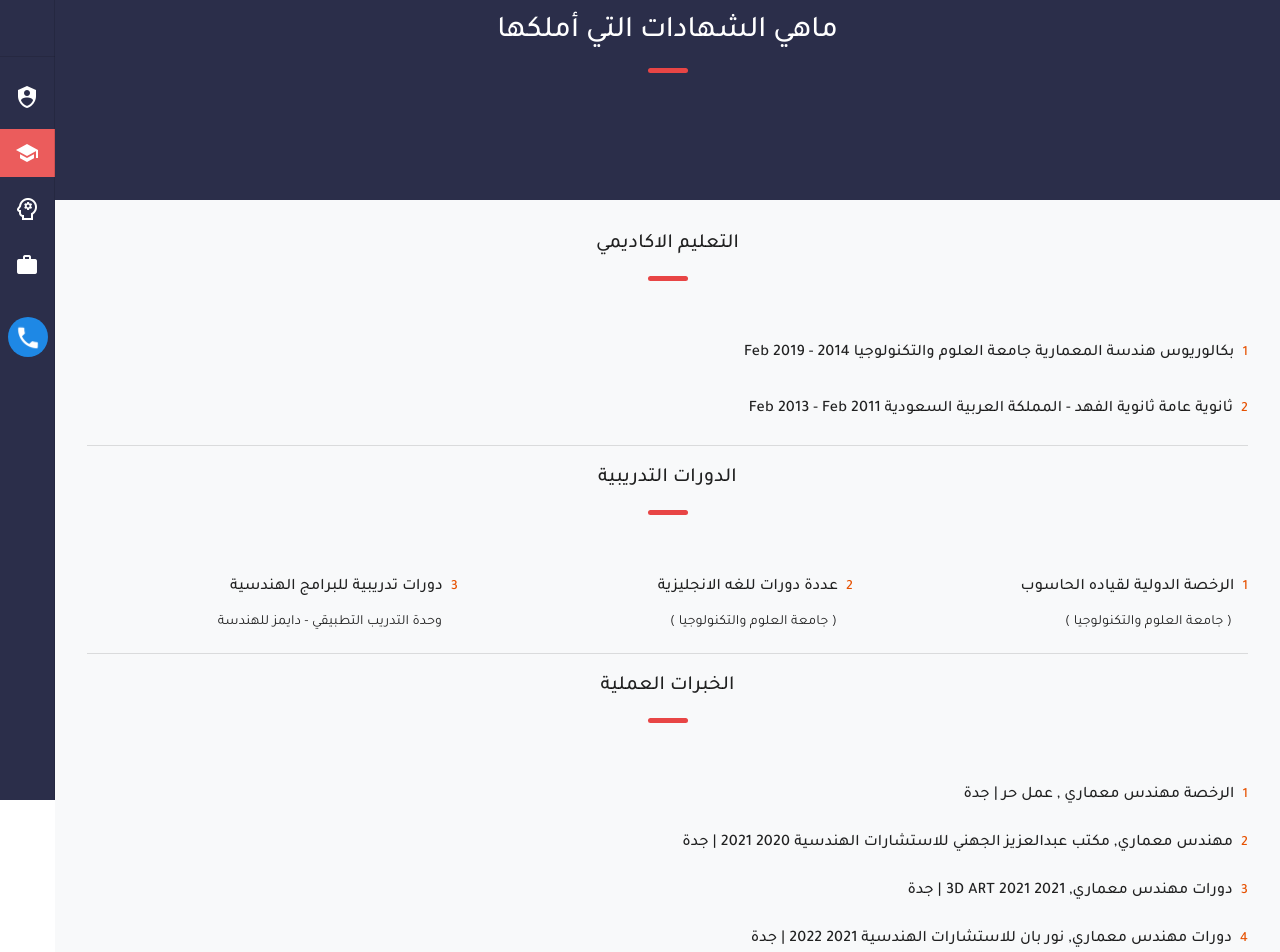
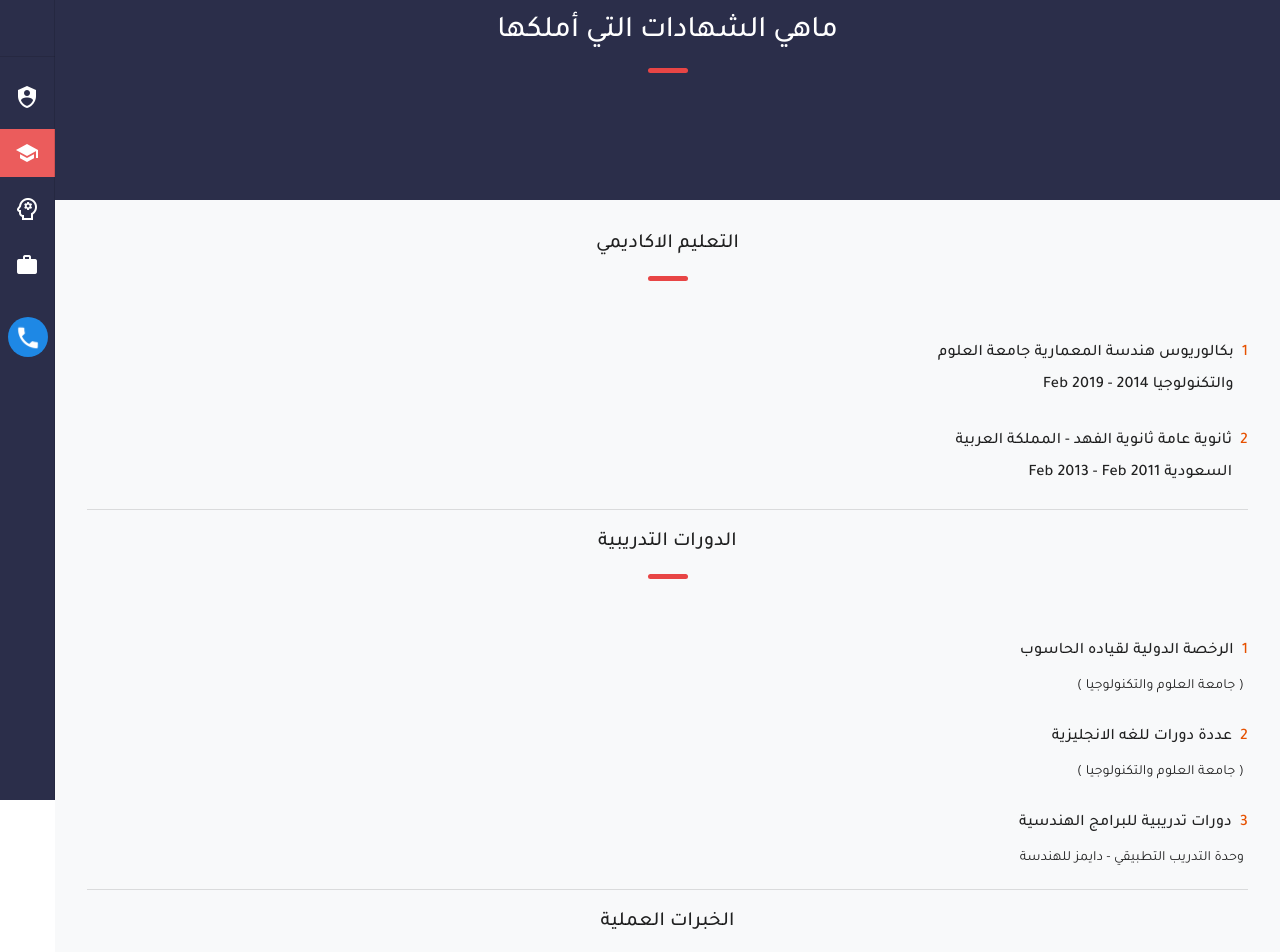
Before and after one commit to MumtazMohammed/Emad, a Vue app: page /Experienceandeducation in a window 1280 px wide. Shown: the top 952 px of the page. Built offline with nearby package versions, Linux system fonts and the light colour scheme.

Commit message:
first commit

```diff
--- a/src/views/Experienceandeducation.vue
+++ b/src/views/Experienceandeducation.vue
@@ -28,16 +28,17 @@
       </v-row>
       <v-row class="mb-2">
         <v-col class="py-1" cols="12">
-          <v-card-title class="title pa-0 py-2">
-            <span class="ml-2 span orange--text text--darken-4">1</span
-            >بكالوريوس هندسة المعمارية جامعة العلوم والتكنولوجيا 2014 - Feb 2019
+          <v-card-title class="title pa-0 py-2 align-start">
+            <span class="ml-2 span orange--text text--darken-4">1</span>
+            بكالوريوس هندسة المعمارية جامعة العلوم <br />
+            والتكنولوجيا 2014 - Feb 2019
           </v-card-title>
         </v-col>
         <v-col class="py-1" cols="12">
-          <v-card-title class="title pa-0 py-2">
+          <v-card-title class="title pa-0 py-2 align-start">
             <span class="ml-2 span orange--text text--darken-4">2</span>
-            ثانوية عامة ثانوية الفهد - المملكة العربية السعودية Feb 2013 - Feb
-            2011
+            ثانوية عامة ثانوية الفهد - المملكة العربية <br />السعودية Feb 2013 -
+            Feb 2011
           </v-card-title>
         </v-col>
       </v-row>
@@ -51,26 +52,30 @@
         </v-col>
       </v-row>
       <v-row class="mb-2">
-        <v-col class="py-1" cols="12" md="4" sm="6">
+        <v-col class="py-1" cols="12" >
           <v-card-title class="title pa-0 py-2">
             <span class="ml-2 span orange--text text--darken-4">1</span> الرخصة
             الدولية لقياده الحاسوب
           </v-card-title>
-          <v-card-text class="pb-2"> ( جامعة العلوم والتكنولوجيا )</v-card-text>
+          <v-card-text class="pb-2 px-1">
+            ( جامعة العلوم والتكنولوجيا )</v-card-text
+          >
         </v-col>
-        <v-col class="py-1" cols="12" md="4" sm="6">
+        <v-col class="py-1" cols="12">
           <v-card-title class="title py-2 pa-0">
             <span class="ml-2 span orange--text text--darken-4">2</span>
             عددة دورات للغه الانجليزية
           </v-card-title>
-          <v-card-text class="pb-2">( جامعة العلوم والتكنولوجيا ) </v-card-text>
+          <v-card-text class="pb-2 px-1"
+            >( جامعة العلوم والتكنولوجيا )
+          </v-card-text>
         </v-col>
-        <v-col class="py-1" cols="12" md="4" sm="6">
+        <v-col class="py-1" cols="12" >
           <v-card-title class="title py-2 pa-0">
             <span class="ml-2 span orange--text text--darken-4">3</span> دورات
             تدريبية للبرامج الهندسية
           </v-card-title>
-          <v-card-text class="pb-2"
+          <v-card-text class="pb-2 px-1"
             >وحدة التدريب التطبيقي - دايمز للهندسة</v-card-text
           >
         </v-col>
@@ -92,10 +97,10 @@
           </v-card-title>
         </v-col>
         <v-col class="py-1" cols="12">
-          <v-card-title class="title py-2s pa-0">
+          <v-card-title class="title py-2s pa-0 align-start">
             <span class="ml-2 span orange--text text--darken-4">2</span>
-            مهندس معماري, مكتب عبدالعزيز الجهني للاستشارات الهندسية 2020 2021 |
-            جدة
+            مهندس معماري, مكتب عبدالعزيز الجهني <br />للاستشارات الهندسية 2020
+            2021 | جدة
           </v-card-title>
         </v-col>
         <v-col class="py-1" cols="12">
@@ -105,9 +110,9 @@
           </v-card-title>
         </v-col>
         <v-col class="py-1" cols="12">
-          <v-card-title class="title py-2s pa-0">
+          <v-card-title class="title py-2s pa-0 align-start">
             <span class="ml-2 span orange--text text--darken-4">4</span> دورات
-            مهندس معماري, نور بان للاستشارات الهندسية 2021 2022 | جدة
+            مهندس معماري, نور بان للاستشارات <br />الهندسية 2021 2022 | جدة
           </v-card-title>
         </v-col>
       </v-row>
@@ -155,7 +160,7 @@ export default {
 
   .span {
     display: inline-block;
-    font-size: 14px;
+    font-size: 16px;
     font-weight: 500;
   }
 }
```
